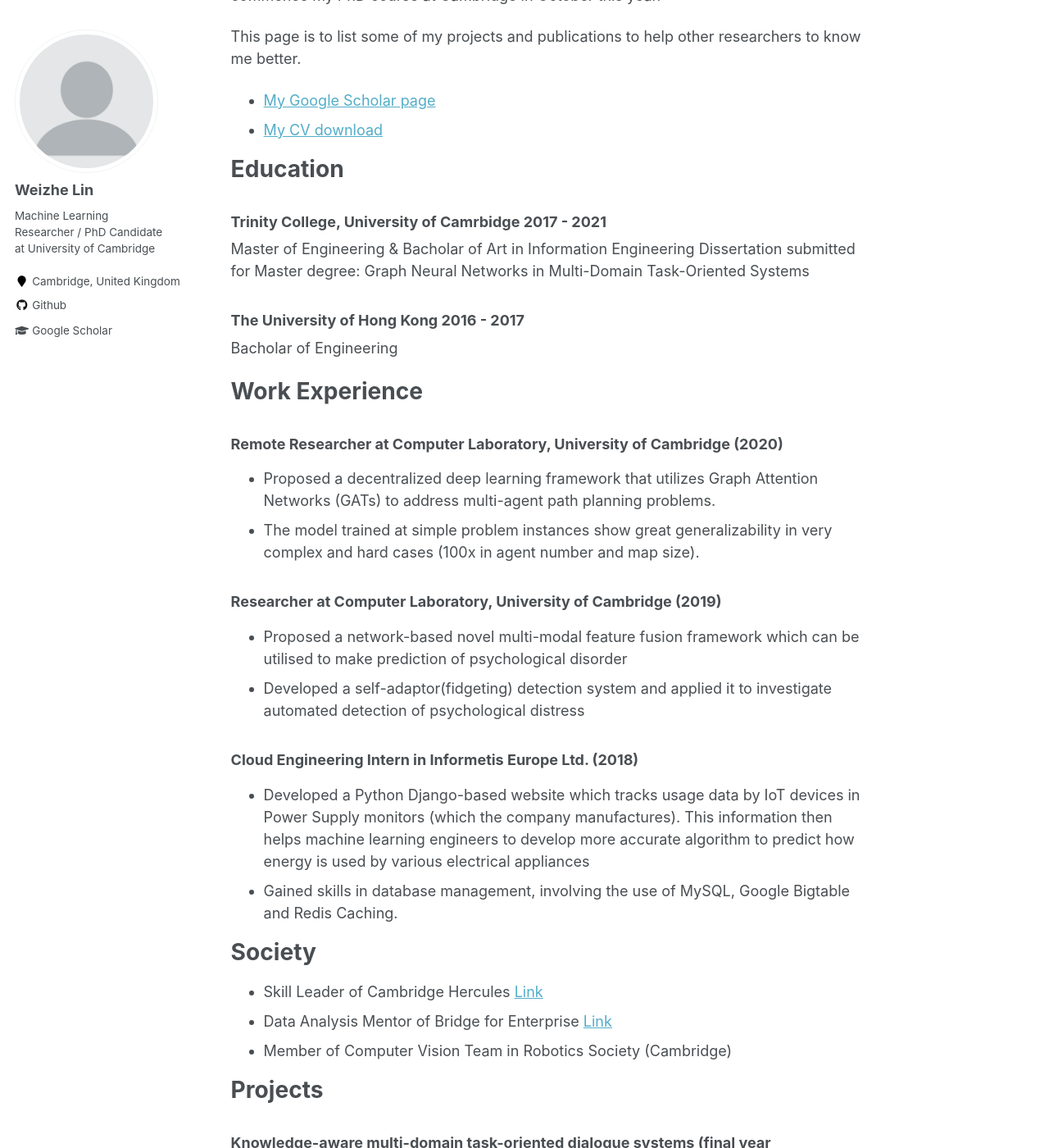
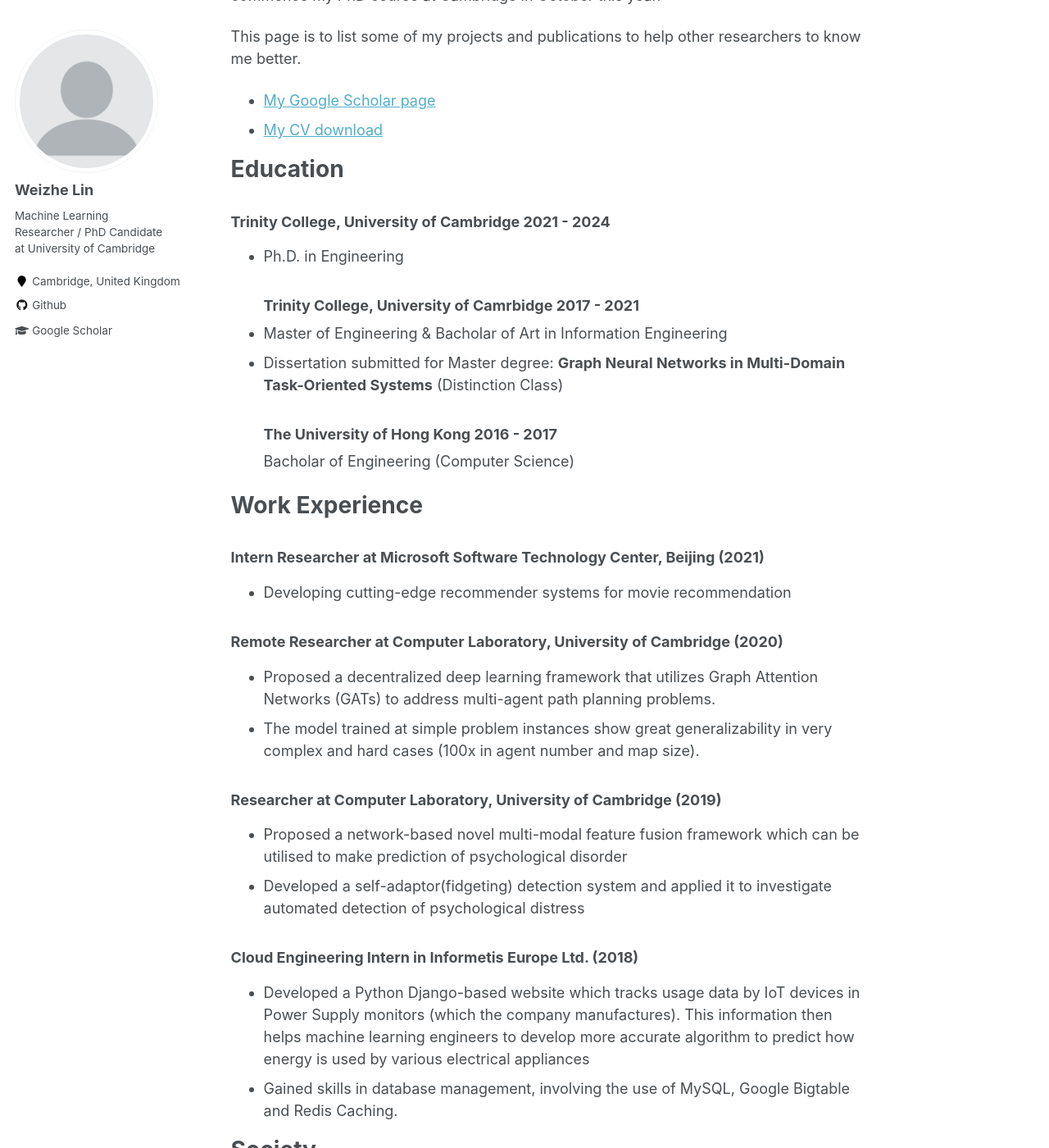
Before and after one commit to LinWeizheDragon/LinWeizheDragon.github.io, a Jekyll site: the page built from index.md, in a window 1280 px wide and 1400 px high, scrolled down 272 px. Shown: the whole window at 82% size. Built offline with Jekyll 4.4.1, drawn with Linux system fonts in a browser that asks for light colours; our own code applies the rules of GitHub Pages for plain Markdown files; some of the changed text lies outside the part shown.

Commit message:
update pages

```diff
--- a/index.md
+++ b/index.md
@@ -10,14 +10,19 @@ This page is to list some of my projects and publications to help other research
 * [My CV download](https://github.com/LinWeizheDragon/LinWeizheDragon.github.io/blob/master/CV.Weizhe.Lin.pdf)
 
 # Education
+### Trinity College, University of Cambridge 2021 - 2024
+* Ph.D. in Engineering
 ### Trinity College, University of Camrbidge 2017 - 2021
-Master of Engineering & Bacholar of Art in Information Engineering
-Dissertation submitted for Master degree:
-Graph Neural Networks in Multi-Domain Task-Oriented Systems
+* Master of Engineering & Bacholar of Art in Information Engineering
+* Dissertation submitted for Master degree:
+**Graph Neural Networks in Multi-Domain Task-Oriented Systems** (Distinction Class)
 ### The University of Hong Kong 2016 - 2017
-Bacholar of Engineering
+Bacholar of Engineering (Computer Science)
 
 # Work Experience
+### Intern Researcher at Microsoft Software Technology Center, Beijing (2021)
+* Developing cutting-edge recommender systems for movie recommendation
+
 ### Remote Researcher at Computer Laboratory, University of Cambridge (2020)
 * Proposed a decentralized deep learning framework that utilizes Graph Attention Networks (GATs) to address multi-agent path planning problems.
 * The model trained at simple problem instances show great generalizability in very complex and hard cases (100x in agent number and map size).
@@ -31,7 +36,7 @@ Bacholar of Engineering
 * Gained skills in database management, involving the use of MySQL, Google Bigtable and Redis Caching.
 
 # Society
-* Skill Leader of Cambridge Hercules [Link](https://herculescambridge.org.uk/)
+* Web System Leader of Cambridge Hercules [Link](https://herculescambridge.org.uk/)
 * Data Analysis Mentor of Bridge for Enterprise [Link](https://www.bridgesforenterprise.com/)
 * Member of Computer Vision Team in Robotics Society (Cambridge)
 
```
